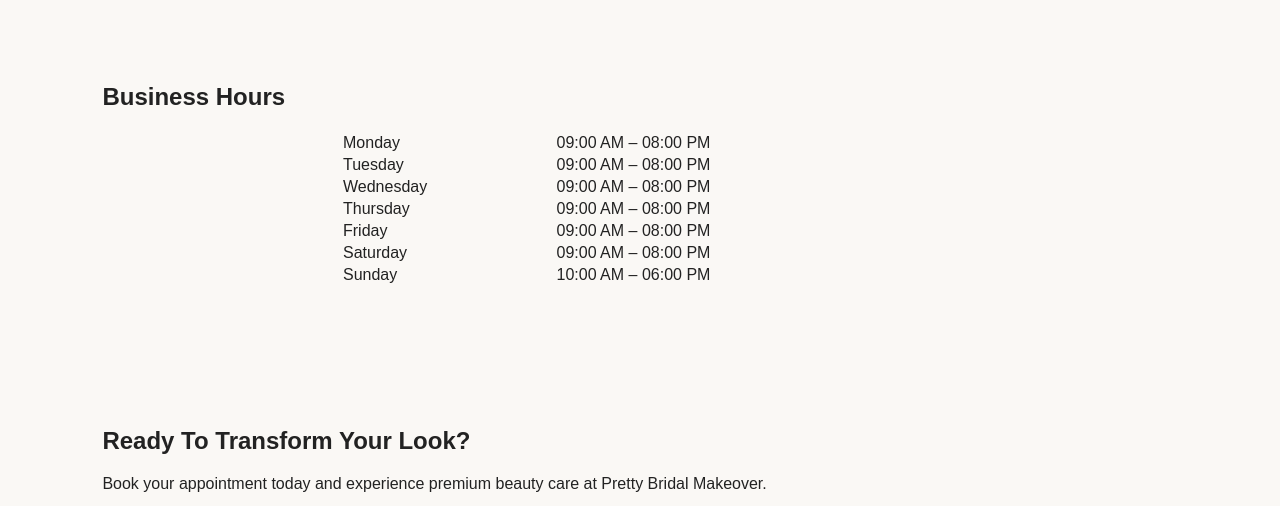
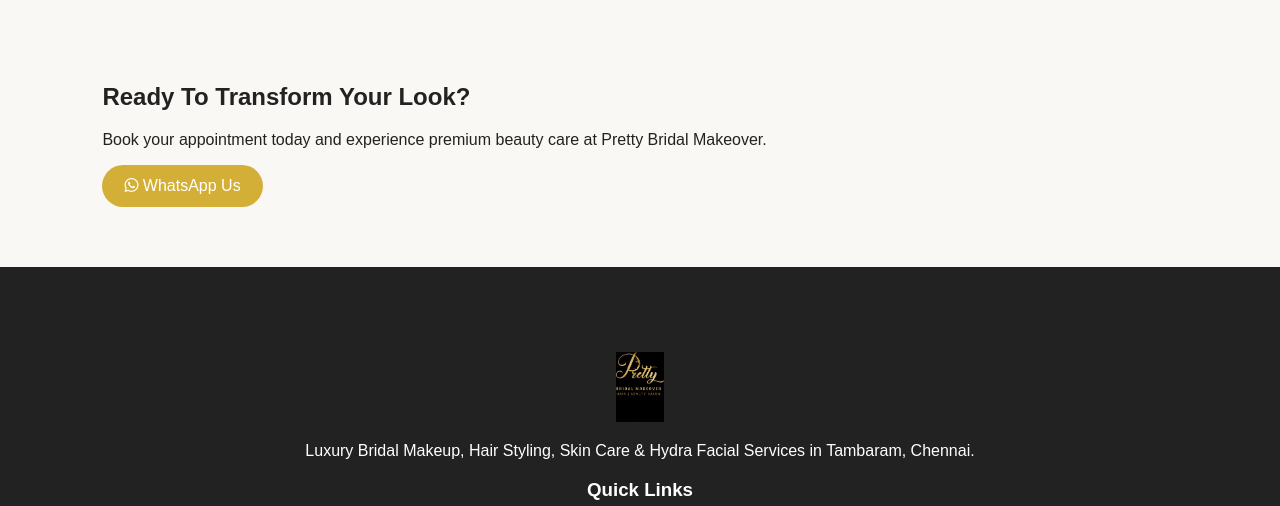
Before and after one commit to wahid581-git/beauty-parlour, a plain HTML site: page contact.html in a window 1280 px wide. Shown: the part 1696-2202 px from the top of the page. Drawn offline with Linux system fonts and the light colour scheme.

Commit message:
Update contact.html

```diff
--- a/contact.html
+++ b/contact.html
@@ -316,6 +316,7 @@
 </section>
 <!--================ GOOGLE MAP =================-->
 
+
 <section class="container">
 
 <h2 style="text-align:center;margin-bottom:30px;">
@@ -325,68 +326,13 @@
 </h2>
 
 <iframe
-src="https://www.google.com/maps?q=Near+Ruby+Apartments+Mudichur+Road+Tambaram+Chennai&output=embed"
+src="..."
 width="100%"
 height="450"
 style="border:0;border-radius:15px;"
 allowfullscreen=""
 loading="lazy">
 </iframe>
-
-</section>
-
-<!--================ BUSINESS HOURS =================-->
-
-<section class="container">
-
-<div class="business-hours">
-
-<h2>
-
-Business Hours
-
-</h2>
-
-<table style="width:100%;max-width:600px;margin:auto;">
-
-<tr>
-<td>Monday</td>
-<td>09:00 AM – 08:00 PM</td>
-</tr>
-
-<tr>
-<td>Tuesday</td>
-<td>09:00 AM – 08:00 PM</td>
-</tr>
-
-<tr>
-<td>Wednesday</td>
-<td>09:00 AM – 08:00 PM</td>
-</tr>
-
-<tr>
-<td>Thursday</td>
-<td>09:00 AM – 08:00 PM</td>
-</tr>
-
-<tr>
-<td>Friday</td>
-<td>09:00 AM – 08:00 PM</td>
-</tr>
-
-<tr>
-<td>Saturday</td>
-<td>09:00 AM – 08:00 PM</td>
-</tr>
-
-<tr>
-<td>Sunday</td>
-<td>10:00 AM – 06:00 PM</td>
-</tr>
-
-</table>
-
-</div>
 
 </section>
 
```
